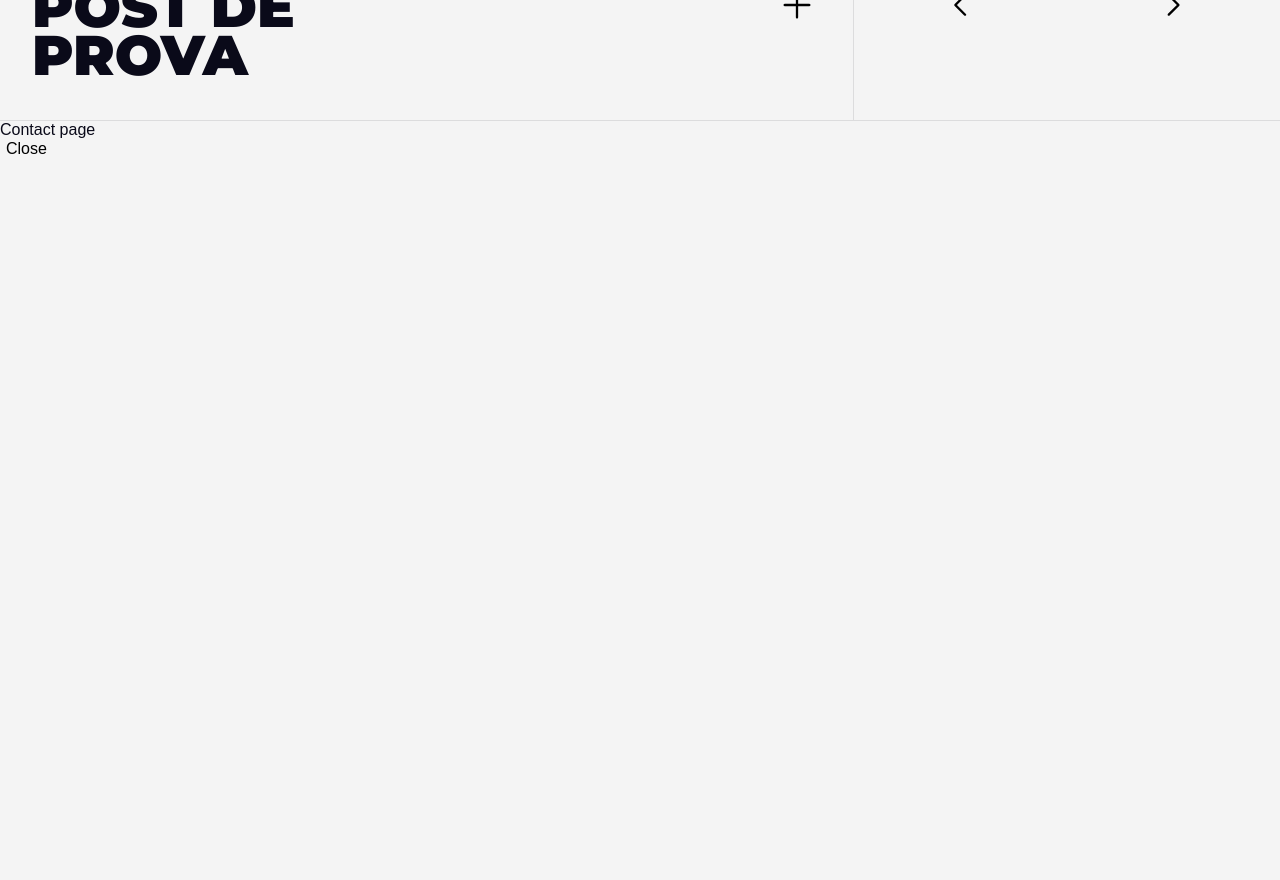
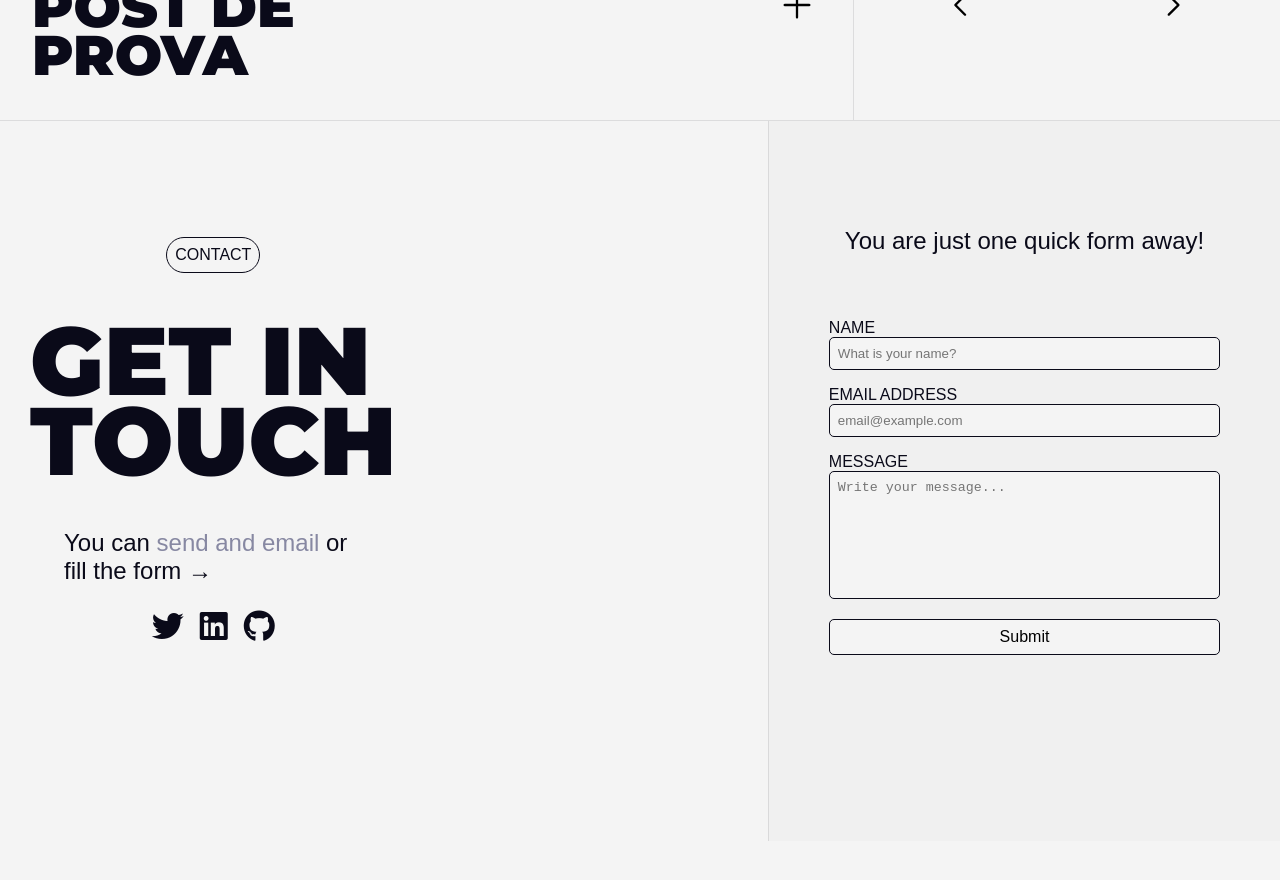
Before and after one commit to quecot/portfolio, a React (Vite) app: page / in a window 1280 px wide. Shown: the part 680-1560 px from the top of the page. Built offline with nearby package versions, Linux system fonts and the light colour scheme.

Commit message:
feat: contact page wip send mail

```diff
--- a/src/App.tsx
+++ b/src/App.tsx
@@ -49,8 +49,13 @@ const App = () => {
       aboutPage.dataset.status = 'about-active';
       setAboutPageActive(true);
       document.title = 'About | Francesc Vila Subias';
-      aboutPage.style.zIndex = '10';
-      contactPage.style.zIndex = '0';
+      if (isContactPageActive) {
+        aboutPage.style.zIndex = '10';
+        contactPage.style.zIndex = '0';
+      }
+      setTimeout(() => {
+        contactPage.dataset.status = 'contact-inactive';
+      }, 600);
     } else {
       const contactPage = (document.querySelector('.contact-page') as HTMLElement);
       contactPage.dataset.status = 'contact-inactive';
@@ -58,7 +63,7 @@ const App = () => {
   };
 
   const handleWorkButton = () => {
-    if (isAboutPageActive) {
+    if (isAboutPageActive || isContactPageActive) {
       const aboutPage = (document.querySelector('.about-page') as HTMLElement);
       aboutPage.dataset.status = 'about-inactive';
       setAboutPageActive(false);
@@ -210,7 +215,7 @@ const App = () => {
       <div className="about-page" data-status="about-inactive">
         <p>About page</p>
       </div>
-      <ContactPage setContactPageActive={setContactPageActive} isAboutPageActive={isAboutPageActive} />
+      <ContactPage />
     </div>
   );
 };
--- a/src/components/contact_page.tsx
+++ b/src/components/contact_page.tsx
@@ -1,22 +1,72 @@
 import React from 'react';
 
-interface Props {
-  setContactPageActive: React.Dispatch<React.SetStateAction<boolean>>
-  isAboutPageActive: boolean
-}
+const ContactPage:React.FC = () => {
+  const openContactMail = () => {
+    const email = 'francescvilasubias@gmail.com';
+    const subject = 'Contact fvila.dev';
+    window.open(`mailto:${email}?subject=${subject}`);
+  };
 
-const ContactPage:React.FC<Props> = ({ setContactPageActive, isAboutPageActive }) => {
-  const closeContact = () => {
-    const contactPage = (document.querySelector('.contact-page') as HTMLElement);
-    contactPage.dataset.status = 'contact-inactive';
-    setContactPageActive(false);
-    document.title = isAboutPageActive ? 'About | Francesc Vila Subias' : 'Work | Francesc Vila Subias';
+  const handleFormSubmit = () => {
+
   };
 
   return (
     <div className="contact-page" data-status="contact-inactive">
-      <p>Contact page</p>
-      <button type="button" onClick={closeContact}>Close</button>
+      <div className="contact-layout">
+        <div id="contact-social-section">
+          <span>Contact</span>
+          <h1>
+            Get in
+            <br />
+            touch
+          </h1>
+
+          <h2>
+            You can
+            {' '}
+            <button onClick={openContactMail} type="button">send and email</button>
+            {' '}
+            or fill the form →
+          </h2>
+          <div id="contact-info">
+            <a aria-label="Twitter link" target="_blank" href="https://twitter.com" rel="noreferrer">
+              <i className="fa-brands fa-twitter" />
+            </a>
+            <a aria-label="LinkedIn link" target="_blank" href="https://www.linkedin.com/" rel="noreferrer">
+              <i className="fa-brands fa-linkedin" />
+            </a>
+            <a aria-label="Github link" target="_blank" href="https://github.com/" rel="noreferrer">
+              <i className="fa-brands fa-github" />
+            </a>
+          </div>
+        </div>
+        <div id="contact-form-section">
+          {/* <button type="button" aria-label="Close contact page" onClick={closeContact}><i className="fa-solid fa-x" /></button> */}
+          <div>
+            <div id="form-greeting">
+              <h2>
+                You are just one quick form away!
+              </h2>
+            </div>
+            <form id="form" onSubmit={handleFormSubmit}>
+              <div id="form-name" className="form-field">
+                <span>NAME</span>
+                <input type="text" placeholder="What is your name?" />
+              </div>
+              <div id="form-email" className="form-field">
+                <span>EMAIL ADDRESS</span>
+                <input type="text" placeholder="email@example.com" />
+              </div>
+              <div id="form-message" className="form-field">
+                <span>MESSAGE</span>
+                <textarea placeholder="Write your message..." />
+              </div>
+              <button type="submit">Submit</button>
+            </form>
+          </div>
+        </div>
+      </div>
     </div>
   );
 };
--- a/src/index.css
+++ b/src/index.css
@@ -2,7 +2,8 @@
 
 :root {
   --background-color: rgb(244, 244, 244);
-  --button-hover-color: rgb(240, 240, 240);
+  --background-color-dark: rgb(240, 240, 240);
+  --button-hover-color: rgb(235, 235, 235);
   --border-color: rgb(10, 10, 25, 0.1);
   --text-color: rgb(10, 10, 25);
   --text-hover-color: rgb(88, 90, 127, 0.7);
@@ -245,3 +246,113 @@ main > article > .article-nav-section > button:hover {
   background-color: var(--button-hover-color);
   fill: var(--text-hover-color);
 }
+
+.contact-layout {
+  width: 100%;
+  display: flex;
+  flex-basis: calc(200% / 3);
+  justify-content: space-between;
+}
+
+#contact-social-section {
+  height: 80vh;
+  display: flex;
+  flex-direction: column;
+  justify-content: center;
+  width: calc(100% / 3);
+  min-width: 400px;
+  align-items: center;
+  padding-inline: 4rem;
+}
+
+#contact-social-section > h1 {
+  font-family: 'Montserrat', sans-serif;
+  font-size: 6rem;
+  line-height: 5rem;
+  margin: 0px;
+  text-transform: uppercase;
+  padding-block: 3rem;
+}
+
+#contact-social-section > h2 > button {
+  font-size: 1.5rem;
+  padding: 0px;
+  color: var(--text-hover-color);
+}
+
+#contact-social-section > h2 > button:hover {
+  color: var(--text-color);
+}
+
+#contact-info {
+  font-size: 2rem;
+  display: flex;
+  gap: 1rem;
+  padding-top: 1.5rem;
+}
+
+#contact-social-section > span {
+  border: 1px solid var(--text-color);
+  width: fit-content;
+  text-transform: uppercase;
+  padding: 0.5rem;
+  border-radius: 100px;
+}
+
+#contact-form-section {
+  height: 90vh;
+  display: flex;
+  padding-top: 90px;
+  flex-direction: column;
+  width: calc(40%);
+  min-width: 460px;
+  align-items: center;
+  border-left: 1px solid var(--border-color);
+  background-color: var(--background-color-dark);
+}
+
+#form {
+  display: flex;
+  flex-direction: column;
+  gap: 0.5rem;
+}
+
+#form-greeting {
+  display: flex;
+  flex-direction: column;
+  align-items: center;
+  gap: 0.5rem;
+  padding: 1rem;
+}
+
+#form-greeting > h2 {
+  text-align: center;
+  margin-bottom: 3rem;
+}
+
+.form-field > input,
+.form-field > textarea {
+  background-color: var(--background-color);
+  border: 1px solid var(--text-color);
+  border-radius: 5px;
+  padding: 0.5rem;
+  width: 100%;
+  margin-bottom: 0.5rem;
+}
+
+.form-field > textarea {
+  height: 8rem;
+  resize: none;
+}
+
+#form > button {
+  border: 1px solid var(--text-color);
+  border-radius: 5px;
+  padding: 0.5rem;
+}
+
+#form > button:hover {
+  background-color: var(--button-hover-color);
+  color: var(--text-color);
+  transition: all 300ms ease;
+}
```
